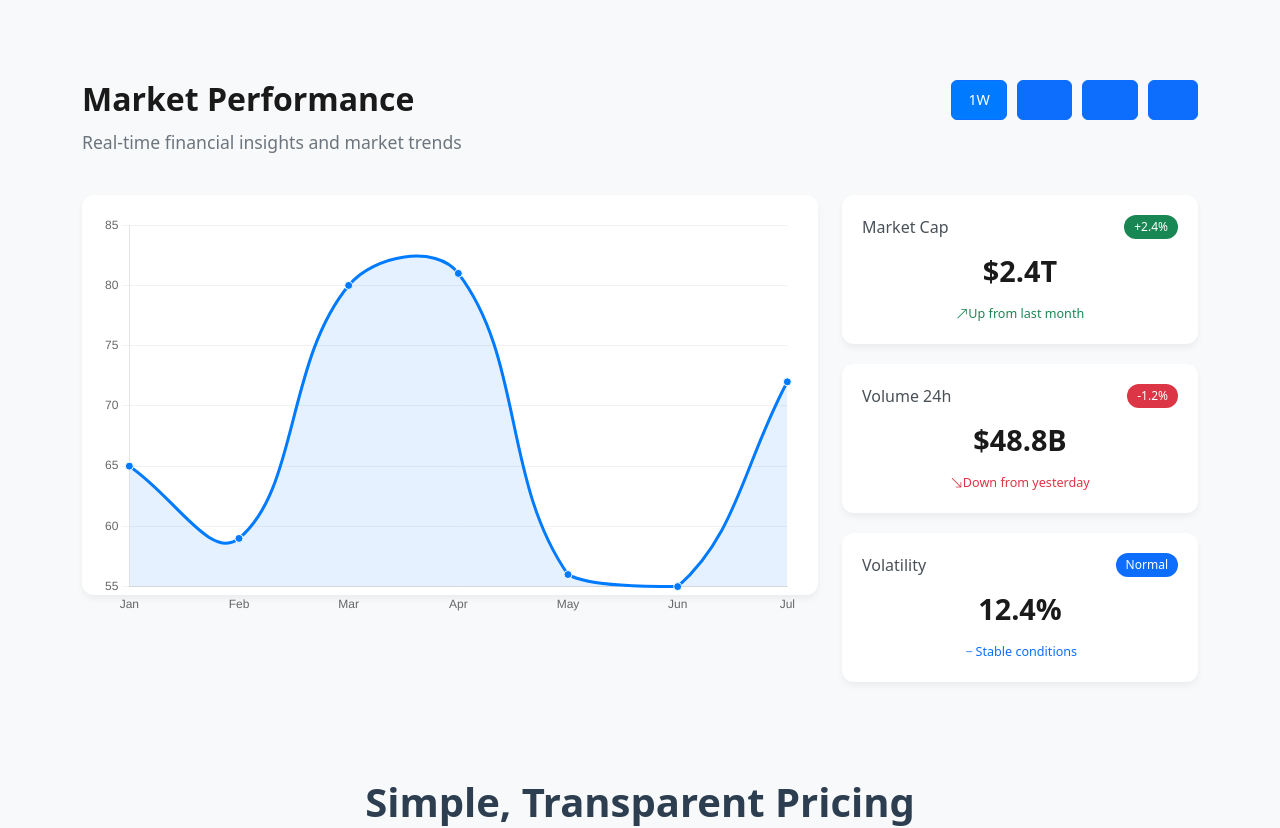
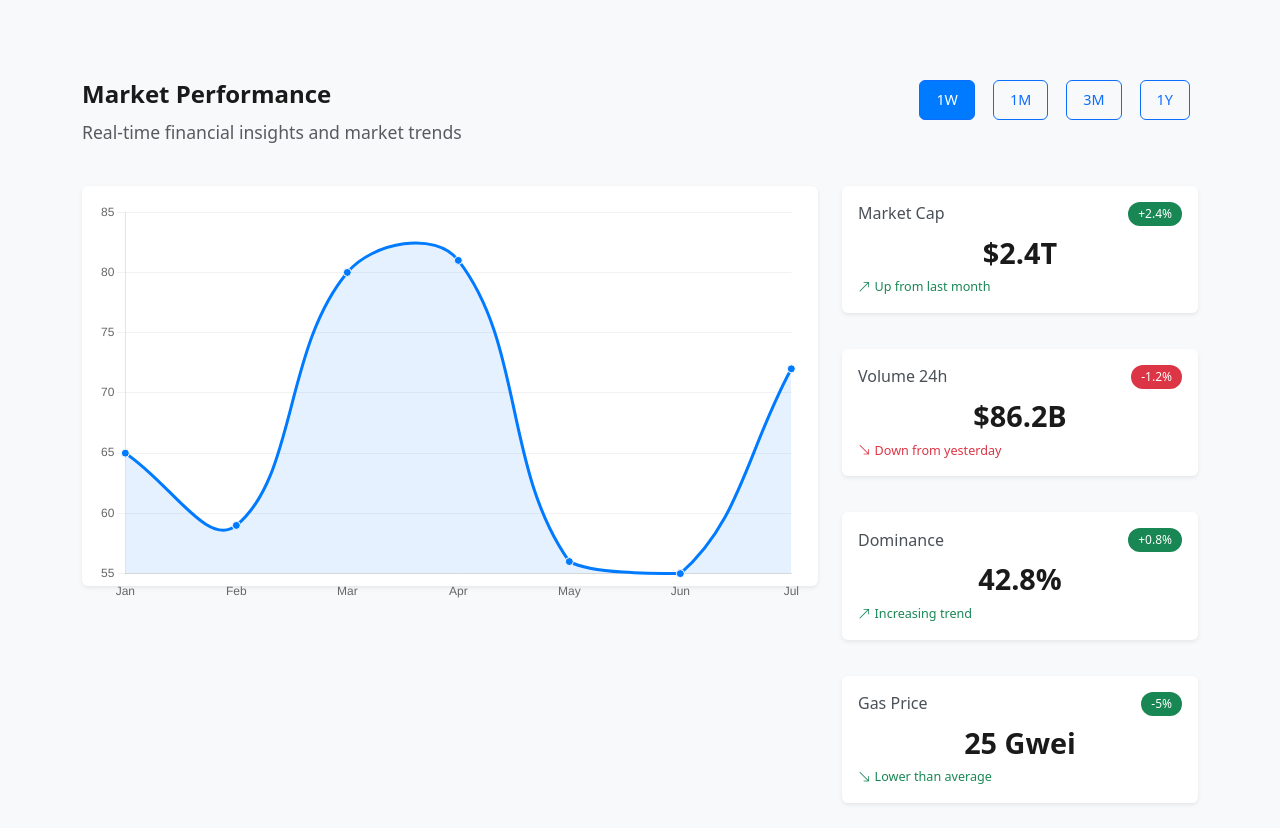
Before and after one commit to TeeZate/econometrics, a React (Create React App) app: page / in a window 1280 px wide. Shown: the part 1480-2308 px from the top of the page. Built offline with nearby package versions, Linux system fonts and the light colour scheme.

Commit message:
Improved GraphSection.js optimized for mobile devices

```diff
--- a/src/components/sections/GraphSection.js
+++ b/src/components/sections/GraphSection.js
@@ -1,4 +1,4 @@
-import React, { useState } from 'react';
+import React, { useState, useEffect } from 'react';
 import { Container, Row, Col, Button } from 'react-bootstrap';
 import { Line } from 'react-chartjs-2';
 import { Chart as ChartJS, CategoryScale, LinearScale, PointElement, LineElement, Title, Tooltip, Filler, Legend } from 'chart.js';
@@ -8,6 +8,39 @@ ChartJS.register(CategoryScale, LinearScale, PointElement, LineElement, Title, T
 
 const GraphSection = () => {
   const [activePeriod, setActivePeriod] = useState('1w');
+  const [chartDimensions, setChartDimensions] = useState({ width: '100%', height: 300 });
+  const [isLoading, setIsLoading] = useState(false);
+
+  // Handle period change
+  const handlePeriodChange = async (period) => {
+    setActivePeriod(period);
+    setIsLoading(true);
+    try {
+      // Here you would typically fetch data based on the period
+      // For now, we'll just simulate a delay
+      await new Promise(resolve => setTimeout(resolve, 500));
+      setIsLoading(false);
+    } catch (error) {
+      console.error('Error updating period:', error);
+      setIsLoading(false);
+    }
+  };
+
+  // Handle window resize
+  useEffect(() => {
+    const handleResize = () => {
+      const isMobile = window.innerWidth < 768;
+      setChartDimensions({
+        width: '100%',
+        height: isMobile ? 250 : 400
+      });
+    };
+
+    window.addEventListener('resize', handleResize);
+    handleResize(); // Initial setup
+
+    return () => window.removeEventListener('resize', handleResize);
+  }, []);
 
   // Sample data
   const chartData = {
@@ -19,10 +52,10 @@ const GraphSection = () => {
       backgroundColor: 'rgba(0, 123, 255, 0.1)',
       borderColor: 'rgba(0, 123, 255, 1)',
       tension: 0.4,
-      pointRadius: 4,
+      pointRadius: window.innerWidth < 768 ? 2 : 4,
       pointBackgroundColor: 'rgba(0, 123, 255, 1)',
       pointBorderColor: '#fff',
-      pointHoverRadius: 6
+      pointHoverRadius: window.innerWidth < 768 ? 4 : 6
     }]
   };
 
@@ -32,6 +65,18 @@ const GraphSection = () => {
     plugins: {
       legend: {
         display: false
+      },
+      tooltip: {
+        enabled: true,
+        mode: 'index',
+        intersect: false,
+        padding: 10,
+        backgroundColor: 'rgba(255, 255, 255, 0.9)',
+        titleColor: '#000',
+        bodyColor: '#666',
+        borderColor: '#ddd',
+        borderWidth: 1,
+        displayColors: false,
       }
     },
     scales: {
@@ -39,11 +84,21 @@ const GraphSection = () => {
         beginAtZero: false,
         grid: {
           color: 'rgba(0, 0, 0, 0.05)'
+        },
+        ticks: {
+          font: {
+            size: window.innerWidth < 768 ? 10 : 12
+          }
         }
       },
       x: {
         grid: {
           display: false
+        },
+        ticks: {
+          font: {
+            size: window.innerWidth < 768 ? 10 : 12
+          }
         }
       }
     },
@@ -51,12 +106,6 @@ const GraphSection = () => {
       intersect: false,
       mode: 'index'
     }
-  };
-
-  const handlePeriodChange = (period) => {
-    setActivePeriod(period);
-    console.log('Selected period:', period);
-    // Here you would typically update the chart data based on the selected period
   };
 
   const marketStats = [
@@ -70,37 +119,49 @@ const GraphSection = () => {
     },
     {
       title: 'Volume 24h',
-      value: '$48.8B',
+      value: '$86.2B',
       trend: '-1.2%',
       status: 'danger',
       message: 'Down from yesterday',
       icon: 'bi-arrow-down-right'
     },
     {
-      title: 'Volatility',
-      value: '12.4%',
-      trend: 'Normal',
-      status: 'primary',
-      message: 'Stable conditions',
-      icon: 'bi-dash'
+      title: 'Dominance',
+      value: '42.8%',
+      trend: '+0.8%',
+      status: 'success',
+      message: 'Increasing trend',
+      icon: 'bi-arrow-up-right'
+    },
+    {
+      title: 'Gas Price',
+      value: '25 Gwei',
+      trend: '-5%',
+      status: 'success',
+      message: 'Lower than average',
+      icon: 'bi-arrow-down-right'
     }
+
   ];
 
   return (
-    <section className="graph-section py-5">
-      <Container>
-        <Row className="mb-4">
-          <Col lg={8}>
-            <h2 className="section-title">Market Performance</h2>
-            <p className="section-subtitle">Real-time financial insights and market trends</p>
+    <section className="graph-section py-3 py-md-5">
+      <Container fluid="lg">
+        <Row className="mb-3 mb-md-4">
+          <Col xs={12} lg={8} className="mb-3 mb-lg-0">
+            <h2 className="section-title h4 h3-md">Market Performance</h2>
+            <p className="section-subtitle small text-muted d-none d-sm-block">
+              Real-time financial insights and market trends
+            </p>
           </Col>
-          <Col lg={4}>
-            <div className="graph-controls">
+          <Col xs={12} lg={4}>
+            <div className="graph-controls d-flex justify-content-start justify-content-lg-end">
               {['1w', '1m', '3m', '1y'].map(period => (
                 <Button
                   key={period}
-                  className={`btn-outline-primary ${activePeriod === period ? 'active' : ''}`}
-                  data-period={period}
+                  size={window.innerWidth < 768 ? 'sm' : 'md'}
+                  className={`me-2 ${activePeriod === period ? 'active' : ''}`}
+                  variant="outline-primary"
                   onClick={() => handlePeriodChange(period)}
                 >
                   {period.toUpperCase()}
@@ -111,25 +172,30 @@ const GraphSection = () => {
         </Row>
 
         <Row>
-          <Col lg={8}>
-            <div className="graph-card">
-              <div style={{ height: '400px' }}>
+          <Col xs={12} lg={8} className="mb-4 mb-lg-0">
+            <div className="graph-card p-2 p-md-3 bg-white rounded shadow-sm">
+              <div style={{ height: chartDimensions.height }}>
                 <Line data={chartData} options={chartOptions} />
               </div>
             </div>
           </Col>
-          <Col lg={4}>
+          <Col xs={12} lg={4}>
             <div className="stats-container">
               {marketStats.map((stat, index) => (
-                <div className="stat-card" key={index}>
-                  <div className="stat-header">
-                    <h4>{stat.title}</h4>
-                    <span className={`badge bg-${stat.status}`}>{stat.trend}</span>
+                <div
+                  key={index}
+                  className="stat-card p-3 mb-3 bg-white rounded shadow-sm"
+                >
+                  <div className="stat-header d-flex justify-content-between align-items-center">
+                    <h4 className="h6 mb-0">{stat.title}</h4>
+                    <span className={`badge bg-${stat.status}`}>
+                      {stat.trend}
+                    </span>
                   </div>
-                  <p className="stat-value">{stat.value}</p>
+                  <p className="stat-value h4 my-2">{stat.value}</p>
                   <div className="stat-trend">
-                    <small className={`text-${stat.status}`}>
-                      <i className={`bi ${stat.icon}`}></i>
+                    <small className={`text-${stat.status} d-flex align-items-center`}>
+                      <i className={`bi ${stat.icon} me-1`}></i>
                       {stat.message}
                     </small>
                   </div>
@@ -143,4 +209,51 @@ const GraphSection = () => {
   );
 };
 
+// Add corresponding CSS
+const styles = `
+  .graph-section {
+    background-color: #f8f9fa;
+  }
+
+  .graph-card {
+    transition: all 0.3s ease;
+  }
+
+  .stat-card {
+    transition: all 0.3s ease;
+  }
+
+  .stat-card:hover {
+    transform: translateY(-2px);
+    box-shadow: 0 .5rem 1rem rgba(0,0,0,.15)!important;
+  }
+
+  @media (max-width: 767.98px) {
+    .section-title {
+      font-size: 1.25rem;
+    }
+
+    .graph-controls {
+      overflow-x: auto;
+      white-space: nowrap;
+      -webkit-overflow-scrolling: touch;
+      padding-bottom: 0.5rem;
+    }
+
+    .stat-card {
+      margin-bottom: 0.75rem;
+    }
+  }
+
+  @media (min-width: 768px) {
+    .graph-card {
+      padding: 1.5rem;
+    }
+
+    .stat-card {
+      margin-bottom: 1rem;
+    }
+  }
+`;
+
 export default GraphSection;
```
